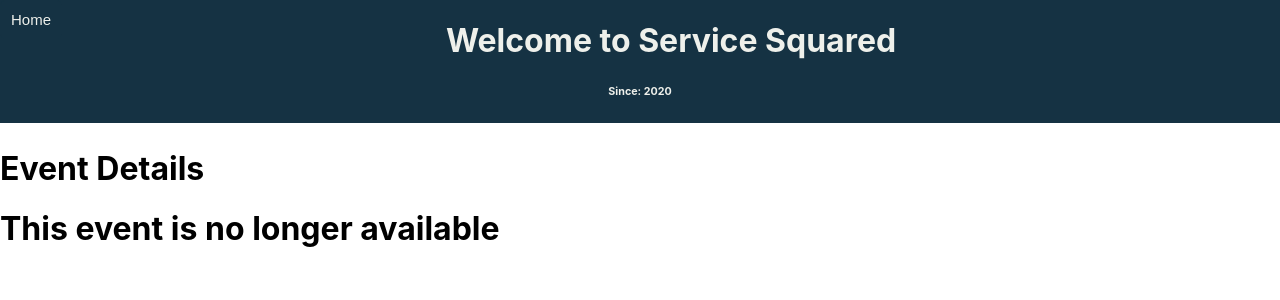
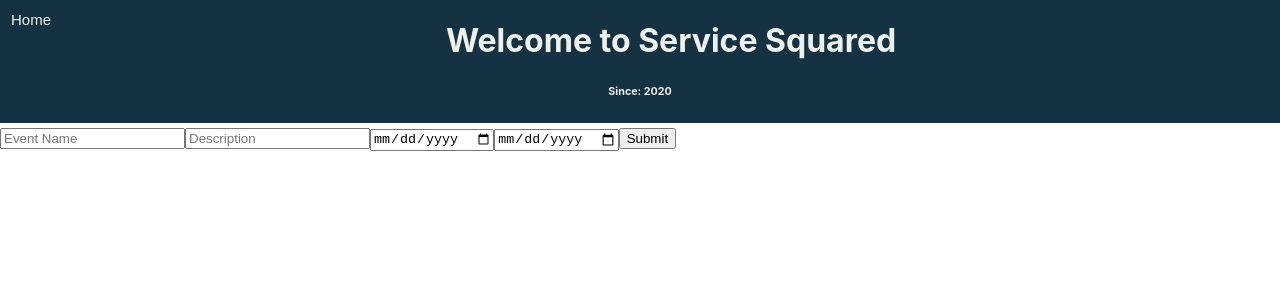
Before and after one commit to bigeffinbrain/service-squared, a React (Create React App) app: page /create-event in a window 1280 px wide. Shown: the top 300 px of the page. Built offline with nearby package versions, Linux system fonts and the light colour scheme.

Commit message:
fixed route bug and directed event details card to event endpoint

```diff
--- a/src/App.js
+++ b/src/App.js
@@ -53,7 +53,7 @@ class App extends Component {
               </div>
             </Route>
 
-            <Route path='/:eventId'>
+            <Route path='/event/:eventId'>
               <EventDetails allCards={this.state.events}/>
             </Route>
 
@@ -61,7 +61,7 @@ class App extends Component {
               <h1>This is The event details page.</h1>
             </Route>
 
-            <Route path="/create-event">
+            <Route exact path="/create-event">
                 <CreateEvent />
             </Route>
           </Switch>
--- a/src/components/createEvent.js
+++ b/src/components/createEvent.js
@@ -2,7 +2,7 @@ import React from 'react'
 import '../css files/cards.css'
 import { BrowserRouter, Route, Switch, Link } from "react-router-dom";
 
-const CreateEvent = ({ allCards }) => {
+const CreateEvent = () => {
     return(
         <div class="create-event-form">
             <form id="event-form">
```
Also changed, not shown: 1 other file (tests, documents, lock files or other folders).
